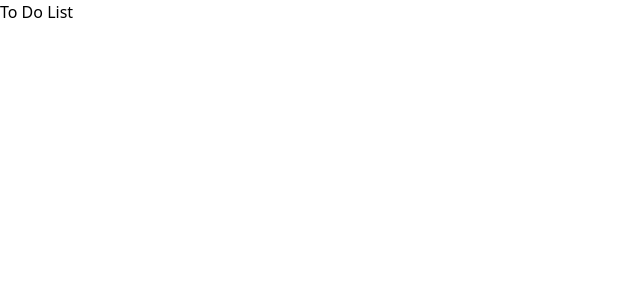
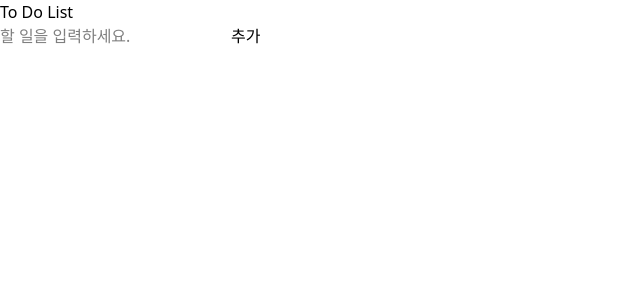
Before and after one commit to f-lab-edu/to-do, a React (Vite) app: page / in a window 1280 px wide. Shown: the top 300 px of the page, without its empty margins (0-640 px from the left). Built offline with nearby package versions, Linux system fonts and the light colour scheme.

Commit message:
fix: App.jsx에 컴포넌트 삽입

```diff
--- a/src/App.jsx
+++ b/src/App.jsx
@@ -1,11 +1,11 @@
 import { useState , useEffect} from 'react'
 import './App.css'
+import TodoForm from './component/TodoForm';
+import TodoList from './component/TodoList';
 
 function App() {
   const [todos, setTodos] = useState([]);
 
-  //로컬 스토리지에서 할일 목록 불러오기 - 처음 진입시
-  //[]이라서 앱이 처음시작될때 한번만 실행된다.
   useEffect(() => {
     const userTodos = JSON.parse(localStorage.getItem('todos'));
     if(userTodos){
@@ -13,32 +13,32 @@ function App() {
     }
   },[]);
 
-  //할일 목록이 변경될 때마다 스토리지에 저장
-  //[todos]작성했기때문에 todos의 배열이 변경될때마다 실행된다.
   useEffect(() => {
     localStorage.setItem('todos', JSON.stringify(todos));
   },[todos]);
 
-  // const addTodo = (text) => {
+  const addTodo = (text) => {
 
-  //   if(text.trim() !== ''){
-  //     const newTodo = {
-  //       id : Date.now(),
-  //       text : text
-  //     };
-  //     setTodos([...todos, newTodo]);
-  //   }
-  // }
+    if(text.trim() !== ''){
+      const newTodo = {
+        id : Date.now(),
+        text : text
+      };
+      setTodos([...todos, newTodo]);
+    }
+  }
 
-  // const deleteTodo = (id) => {
-  //   const filteredTodos = todos.filter((todo) => todo.id !== id);
-  //   setTodos(filteredTodos);
-  // }
+  const deleteTodo = (id) => {
+    const filteredTodos = todos.filter((todo) => todo.id !== id);
+    setTodos(filteredTodos);
+  }
 
 
   return (
-    <div className='App'>
+    <div className=''>
       <h1>To Do List</h1>
+      <TodoForm onSubmit={addTodo}/>
+      <TodoList todos={todos} deleteTodo={deleteTodo}/>
     </div>
   );
 }
```
